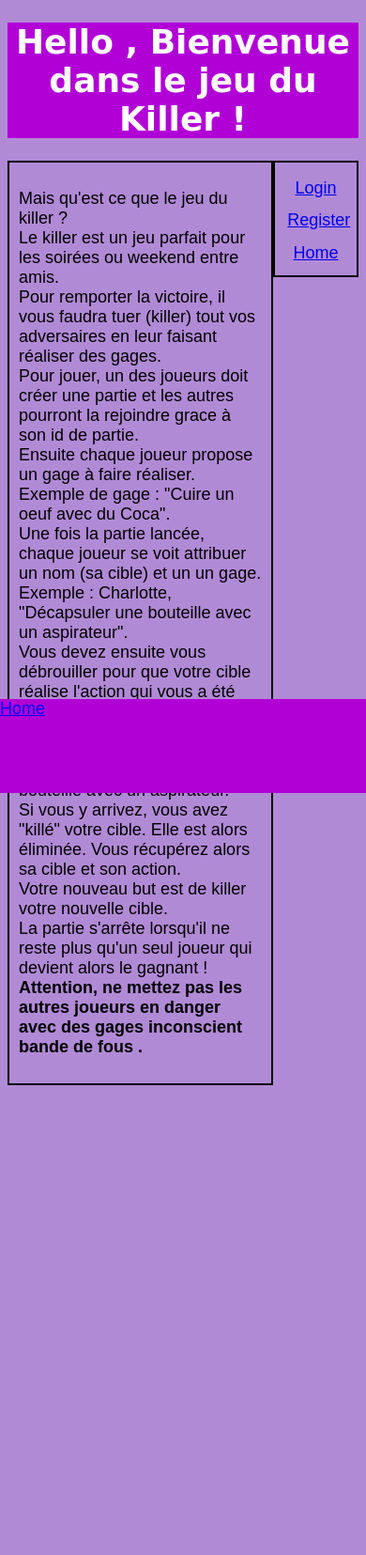
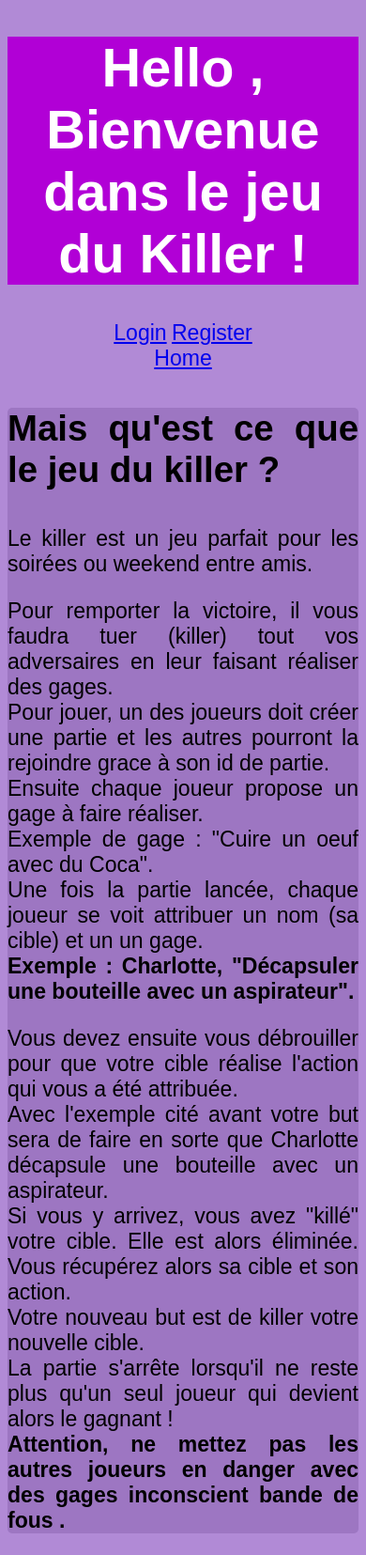
Before and after one commit to GuillaumeCLaurent/killer_game, a Django app: page /killer_app/ in a window 390 px wide. Shown: the whole page at 94% size. Before the commit the page ends 1155 px from the top, so only its background shows below. Run offline with Django 4.2, Linux system fonts and the light colour scheme.

Commit message:
finished beta version

```diff
--- a/killer/killer_app/models.py
+++ b/killer/killer_app/models.py
@@ -101,13 +101,17 @@
 
         if not self.check_end():
             user_chaser.player.taget_name = user_target.player.player_name
-            user_chaser.player.target_id = self.users.filter(id=user_target.player.player_name)[0]
+            user_chaser.player.target_id = user_target.id
+
+            user_target.player.chaser_name = user_chaser.player.player_name
+            user_target.player.chaser_id = user_chaser.id
 
 
         user_chaser.save()
 
         user.player.reset()
         user.save()
+
 
 
     def check_end(self):
--- /dev/null
+++ b/killer/killer_app/static/killer_app/style_smartphone.css
@@ -0,0 +1,120 @@
+/* Use a mobile-first design approach */
+
+/* Make the body of the page take up the full width of the screen */
+body {
+    margin: 10;
+    padding: 10;
+    background-color: rgb(177, 138, 214);
+    font-size: 1.2em;
+    font-family: sans-serif;
+    justify-content: center;
+    text-align: center;
+}
+
+input[type="text"], input[type="password"], textarea {
+    font-size: 1.2em;
+    padding: 10px;
+}
+
+button {
+    font-size: 1.2em;
+    padding: 10px 20px;
+    border-radius: 5px;
+}
+
+/* Use a responsive grid layout to arrange the content of the page */
+.container {
+    display: flex;
+    align-items: center;
+    justify-content: center;
+    text-align: center;
+    grid-template-columns: repeat(auto-fit, minmax(200px, 1fr));
+    grid-gap: 20px;
+    width: 90%;
+    height: 90%;
+}
+
+h1, h2{
+    font-size: 3em;
+    text-justify: center;
+}
+
+h3{
+    font-size: 2em;
+    text-justify: center;
+}
+
+.page_title {
+    background-color: rgb(177, 0, 214);
+    text-align: center;
+    color: white;
+}
+
+.description{
+    background-color: rgb(157, 118, 194);
+    text-align: justify;
+    border-radius: 5px;
+    border-color: solid black;
+}
+/* Make headings and text larger on small screens */
+p, ul, li, a, label{
+    font-size: 1.2em;
+    text-justify: center;
+}
+
+ul{
+    list-style-type: none;
+}
+
+/* Make the header and footer fixed at the top and bottom of the screen */
+header, footer {
+    position: fixed;
+    width: 100%;
+    height: 50px;
+}
+
+/* Make images and videos scale down to fit the width of their container on small screens */
+img, video {
+    max-width: 100%;
+    height: auto;
+}
+
+/* Use a mobile-specific navigation menu, such as a hamburger menu, to make it easier for users to access the different pages of your site on small screens */
+.nav-menu {
+    display: none;
+}
+
+@media screen and (max-width: 767px) {
+    .nav-menu {
+        display: block;
+        position: absolute;
+        top: 0;
+        right: 0;
+        background-color: #333;
+        width: 100%;
+        height: 50px;
+        z-index: 1;
+    }
+
+    .nav-menu ul {
+        list-style: none;
+        margin: 0;
+        padding: 0;
+    }
+
+    .nav-menu li {
+        display: block;
+        text-align: center;
+    }
+
+    .nav-menu li a {
+        display: block;
+        color: #fff;
+        text-decoration: none;
+        padding: 15px;
+    }
+
+    .nav-menu li a:hover {
+        background-color: #111;
+    }
+}
--- a/killer/killer_app/templates/base.html
+++ b/killer/killer_app/templates/base.html
@@ -4,7 +4,7 @@
 <html>
     <head>
         {% load static %}
-        <link rel="stylesheet" type="text/css" href="{% static 'killer_app/style.css' %}">
+        <link rel="stylesheet" type="text/css" href="{% static 'killer_app/style_smartphone.css' %}">
         <script src="{% static 'killer_app/animation.js' %}"></script>
         <title>Killer Game</title>
     </head>
--- a/killer/killer_app/templates/killer_app/detail.html
+++ b/killer/killer_app/templates/killer_app/detail.html
@@ -1,8 +1,7 @@
 {% extends 'base.html' %}
 
 {% block page_title%}
-    <h1>{{game.name}}</h1>
-    <p>ID = {{game.unique_id}}</p>
+    <h1>{{game.name}}, ID = {{game.unique_id}}</h1>
 {% endblock %}
 
 {% block content %}
--- a/killer/killer_app/templates/killer_app/index.html
+++ b/killer/killer_app/templates/killer_app/index.html
@@ -1,29 +1,12 @@
 {% extends 'base.html' %}
 
 {% load static %}
-
-
 
 {% block page_title %}
 <h1> Hello {{ user.username }}, Bienvenue dans le jeu du Killer !</h1>
 {% endblock %}
 
 {% block content %}
-    <p>
-        Mais qu'est ce que le jeu du killer ?<br>
-        Le killer est un jeu parfait pour les soirées ou weekend entre amis.<br>
-        Pour remporter la victoire, il vous faudra tuer (killer) tout vos adversaires en leur faisant réaliser des gages.<br>
-        Pour jouer, un des joueurs doit créer une partie et les autres pourront la rejoindre grace à son id de partie.<br>
-        Ensuite chaque joueur propose un gage à faire réaliser. Exemple de gage : "Cuire un oeuf avec du Coca".<br>
-        Une fois la partie lancée, chaque joueur se voit attribuer un nom (sa cible) et un un gage.<br>
-        Exemple : Charlotte, "Décapsuler une bouteille avec un aspirateur".<br>
-        Vous devez ensuite vous débrouiller pour que votre cible réalise l'action qui vous a été attribuée.<br>
-        Avec l'exemple cité avant votre but sera de faire en sorte que Charlotte décapsule une bouteille avec un aspirateur.<br>
-        Si vous y arrivez, vous avez "killé" votre cible. Elle est alors éliminée. Vous récupérez alors sa cible et son action.<br>
-        Votre nouveau but est de killer votre nouvelle cible.<br>
-        La partie s'arrête lorsqu'il ne reste plus qu'un seul joueur qui devient alors le gagnant !<br>
-        <b> Attention, ne mettez pas les autres joueurs en danger avec des gages inconscient bande de fous  .</b>
-    </p>
     {% if user.is_authenticated %}
 
         {% if not user.player.is_in_game %}
@@ -40,11 +23,22 @@
         {%endif%}
 
     {%endif%}
+    <div class="description">
+        <h3>Mais qu'est ce que le jeu du killer ?</h3>
+        <p>Le killer est un jeu parfait pour les soirées ou weekend entre amis.</p>
+
+        <p>Pour remporter la victoire, il vous faudra tuer (killer) tout vos adversaires en leur faisant réaliser des gages.<br>
+        Pour jouer, un des joueurs doit créer une partie et les autres pourront la rejoindre grace à son id de partie.<br>
+        Ensuite chaque joueur propose un gage à faire réaliser.<br>
+        Exemple de gage : "Cuire un oeuf avec du Coca".<br>
+        Une fois la partie lancée, chaque joueur se voit attribuer un nom (sa cible) et un un gage.<br>
+        <b>Exemple : Charlotte, "Décapsuler une bouteille avec un aspirateur".</b><br></p>
+
+        <p>Vous devez ensuite vous débrouiller pour que votre cible réalise l'action qui vous a été attribuée.<br>
+        Avec l'exemple cité avant votre but sera de faire en sorte que Charlotte décapsule une bouteille avec un aspirateur.<br>
+        Si vous y arrivez, vous avez "killé" votre cible. Elle est alors éliminée. Vous récupérez alors sa cible et son action.<br>
+        Votre nouveau but est de killer votre nouvelle cible.<br>
+        La partie s'arrête lorsqu'il ne reste plus qu'un seul joueur qui devient alors le gagnant !<br>
+        <b> Attention, ne mettez pas les autres joueurs en danger avec des gages inconscient bande de fous  .</b></p>
+    </div>
 {% endblock %}
-
-
-
-
-
-diprozone
-onctose
```
